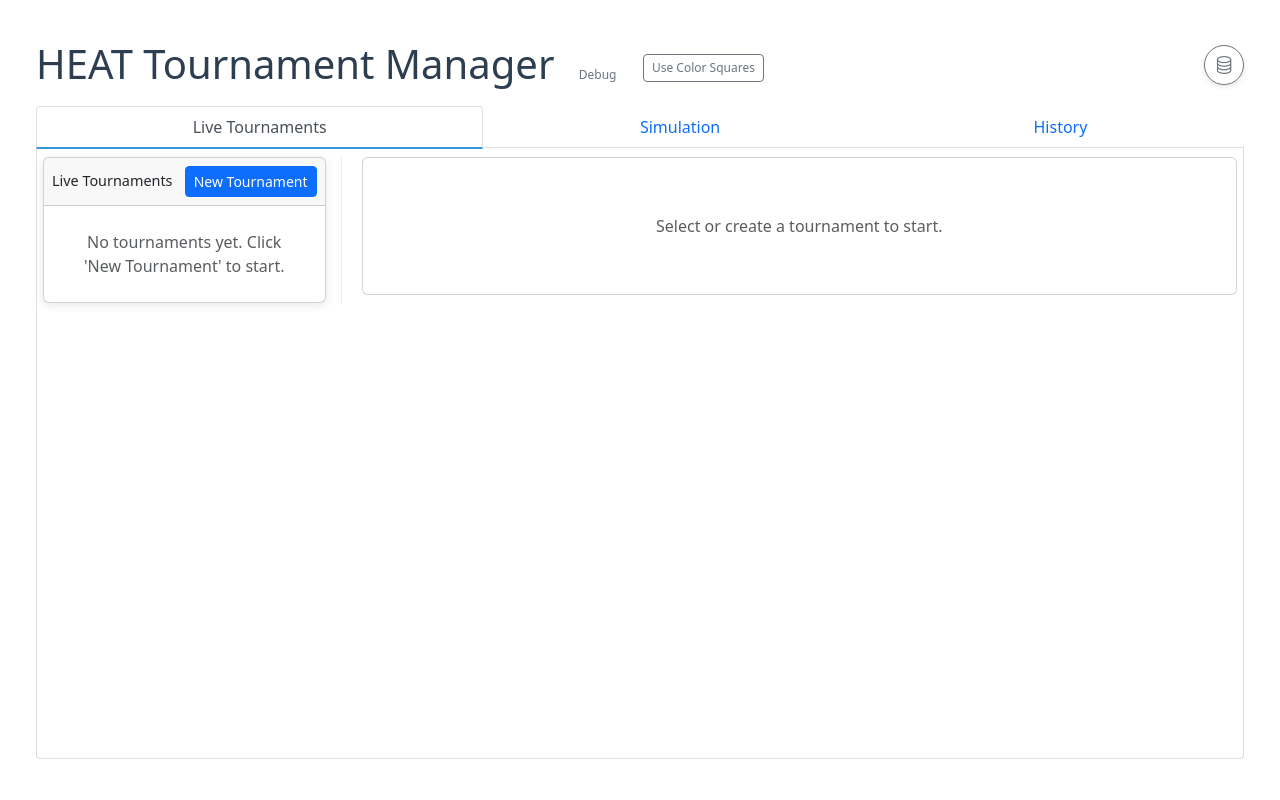
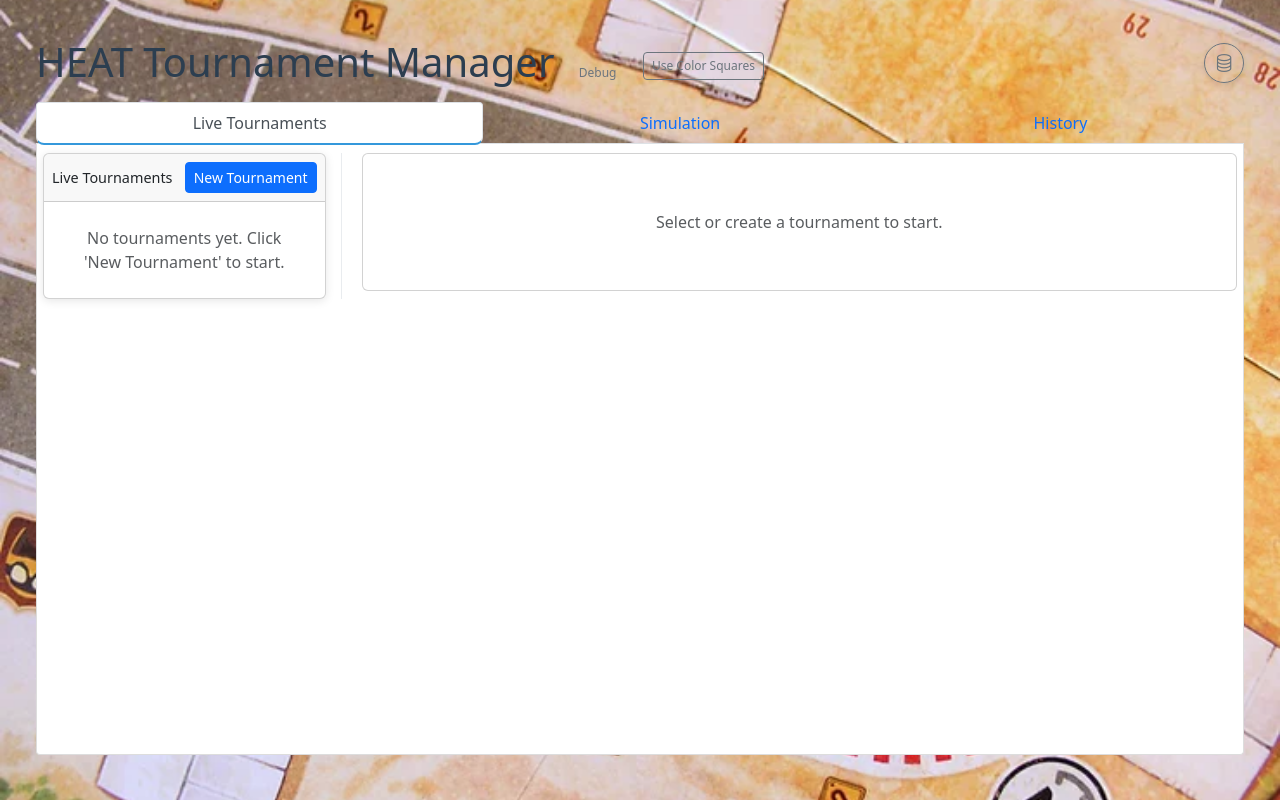
Before and after one commit to AimarGonzalez/Heat-Tournament-Manager, a React (Vite) app: page / in a window 1280 px wide. Built offline with nearby package versions, Linux system fonts and the light colour scheme.

Commit message:
add rotating background

```diff
--- a/src/App.tsx
+++ b/src/App.tsx
@@ -14,6 +14,7 @@ import Simulation from './components/simulation/Simulation'
 import History from './components/history/History'
 import DataManager from './components/common/DataManager'
 import LocalStorageViewer from './components/debug/LocalStorageViewer'
+import { useBackground } from './context/BackgroundContext'
 
 function App() {
   const [key, setKey] = useState('liveTournaments')
@@ -23,6 +24,7 @@ function App() {
 
   // Get car picker state and toggle function from context
   const { useCarPicker, toggleCarPickerStyle } = useColorPickerContext();
+  const { cycleBackground } = useBackground();
 
   // Show notification when data is auto-restored
   useEffect(() => {
@@ -58,7 +60,7 @@ function App() {
         )}
 
         <div className="d-flex justify-content-between align-items-center mb-3">
-          <h1 className="mb-0">
+          <h1 className="mb-0" style={{ cursor: 'pointer' }} onClick={cycleBackground}>
             HEAT Tournament Manager
             <button
               onClick={() => setShowDebug(!showDebug)}
--- /dev/null
+++ b/src/context/BackgroundContext.tsx
@@ -0,0 +1,46 @@
+import React, { createContext, useContext, useState, useEffect } from 'react';
+import backgroundTrack from '../assets/background/background-track.jpg';
+import backgroundPlayer from '../assets/background/background-player-matt.webp';
+import backgroundIllustration from '../assets/background/background-ilustration.webp';
+
+const backgrounds = [
+    backgroundTrack,
+    backgroundPlayer,
+    backgroundIllustration
+];
+
+interface BackgroundContextType {
+    currentBackground: string;
+    cycleBackground: () => void;
+}
+
+const BackgroundContext = createContext<BackgroundContextType | undefined>(undefined);
+
+export function BackgroundProvider({ children }: { children: React.ReactNode }) {
+    const [currentIndex, setCurrentIndex] = useState(0);
+
+    useEffect(() => {
+        document.body.style.backgroundImage = `url(${backgrounds[currentIndex]})`;
+    }, [currentIndex]);
+
+    const cycleBackground = () => {
+        setCurrentIndex((prev) => (prev + 1) % backgrounds.length);
+    };
+
+    return (
+        <BackgroundContext.Provider value={{
+            currentBackground: backgrounds[currentIndex],
+            cycleBackground
+        }}>
+            {children}
+        </BackgroundContext.Provider>
+    );
+}
+
+export function useBackground() {
+    const context = useContext(BackgroundContext);
+    if (context === undefined) {
+        throw new Error('useBackground must be used within a BackgroundProvider');
+    }
+    return context;
+}
--- a/src/index.css
+++ b/src/index.css
@@ -29,6 +29,10 @@ body {
   min-width: 320px;
   min-height: 100vh;
   background-color: #f5f5f5;
+  background-size: cover;
+  background-position: center;
+  background-attachment: fixed;
+  background-repeat: no-repeat;
 }
 
 h1 {
--- a/src/main.tsx
+++ b/src/main.tsx
@@ -1,16 +1,18 @@
 import React from 'react'
 import ReactDOM from 'react-dom/client'
+import App from './App.tsx'
 import './index.css'
-import 'bootstrap-icons/font/bootstrap-icons.css'
-import App from './App'
 import { AppProvider } from './context/AppContext'
 import { ColorPickerProvider } from './context/ColorPickerContext'
+import { BackgroundProvider } from './context/BackgroundContext'
 
 ReactDOM.createRoot(document.getElementById('root')!).render(
   <React.StrictMode>
     <AppProvider>
       <ColorPickerProvider>
-        <App />
+        <BackgroundProvider>
+          <App />
+        </BackgroundProvider>
       </ColorPickerProvider>
     </AppProvider>
   </React.StrictMode>,
```
